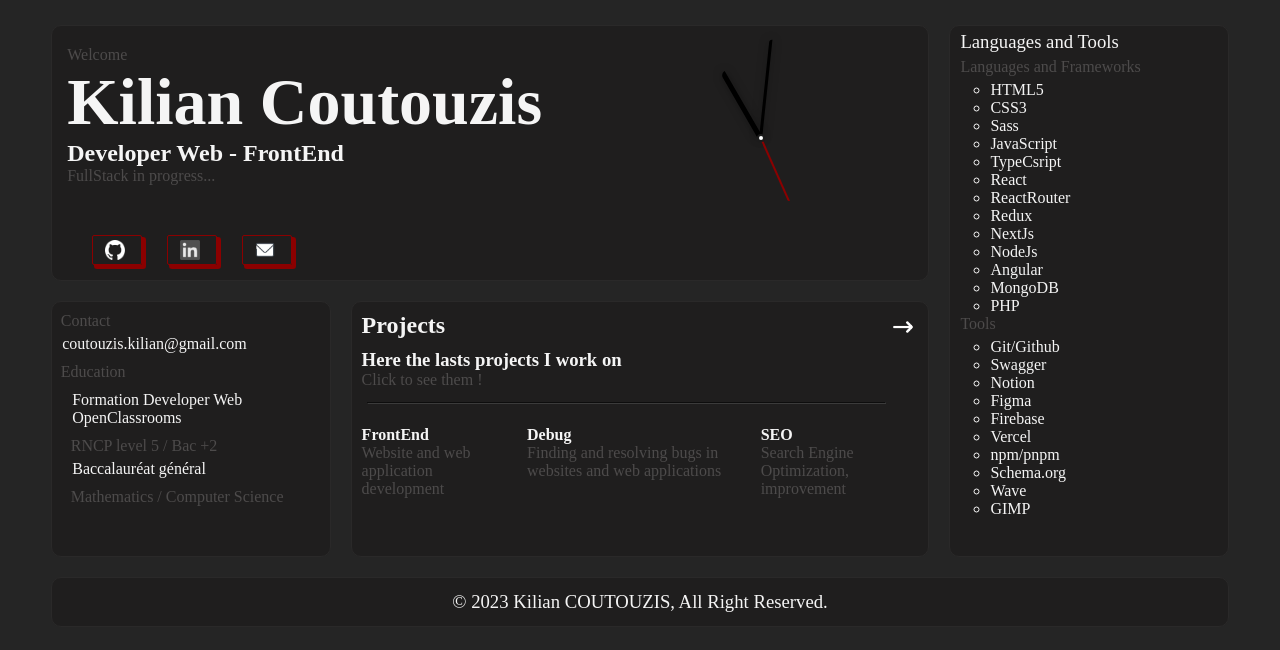
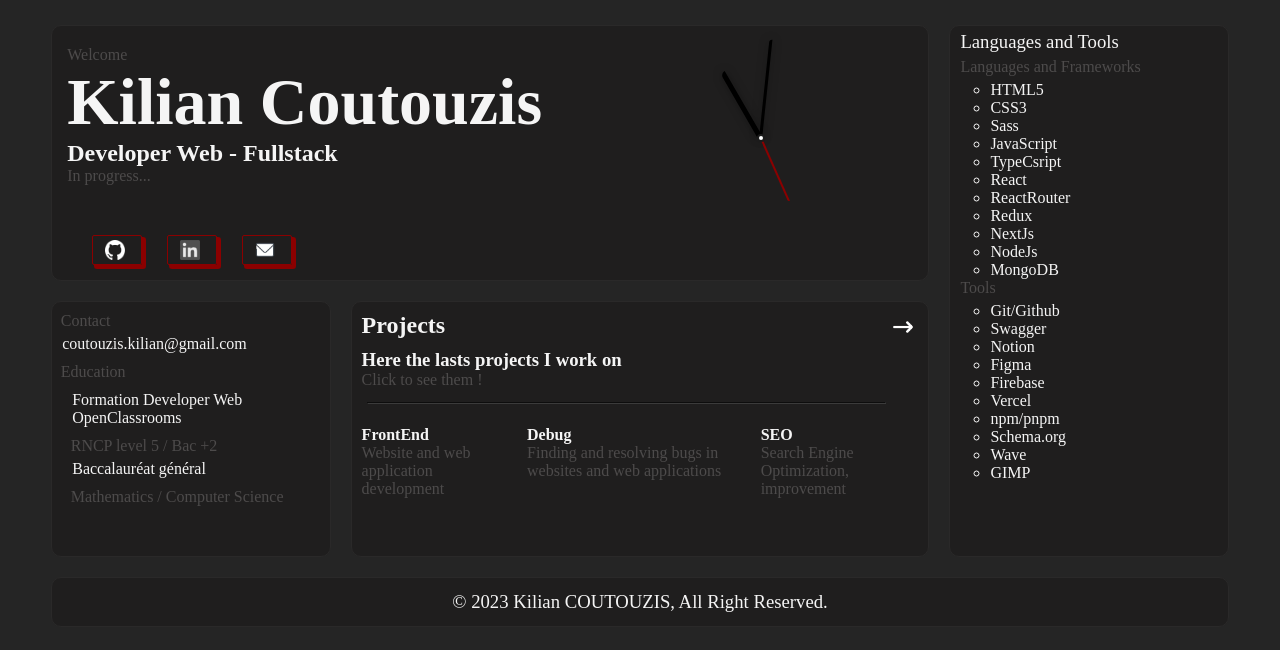
Before and after one commit to Epouvaantail/portfolio, a React (Create React App) app: page / in a window 1280 px wide. Shown: the top 650 px of the page. Built offline with nearby package versions, Linux system fonts and the light colour scheme; a web font is replaced by a local one.

Commit message:
evolution !

```diff
--- a/src/pages/Home.js
+++ b/src/pages/Home.js
@@ -80,8 +80,8 @@ function Home() {
               <div className="text">
                 <p onClick={lightDark}>Welcome</p>
                 <h1 itemProp="givenName familyName">Kilian Coutouzis</h1>
-                <h2 itemProp="jobTitle">Developer Web - FrontEnd</h2>
-                <p>FullStack in progress...</p>
+                <h2 itemProp="jobTitle">Developer Web - Fullstack</h2>
+                <p>In progress...</p>
               </div>
               <div className="button">
                 <Link to='https://github.com/epouvaantail'>
@@ -128,10 +128,8 @@ function Home() {
   						    <li>ReactRouter</li>
   						    <li>Redux</li>
                   <li>NextJs</li>
-  						    <li>NodeJs</li>
-                  <li>Angular</li>
+                  <li>NodeJs</li>
                   <li>MongoDB</li>
-                  <li>PHP</li>
   					    </ul>
               </article>
               <article>
```
